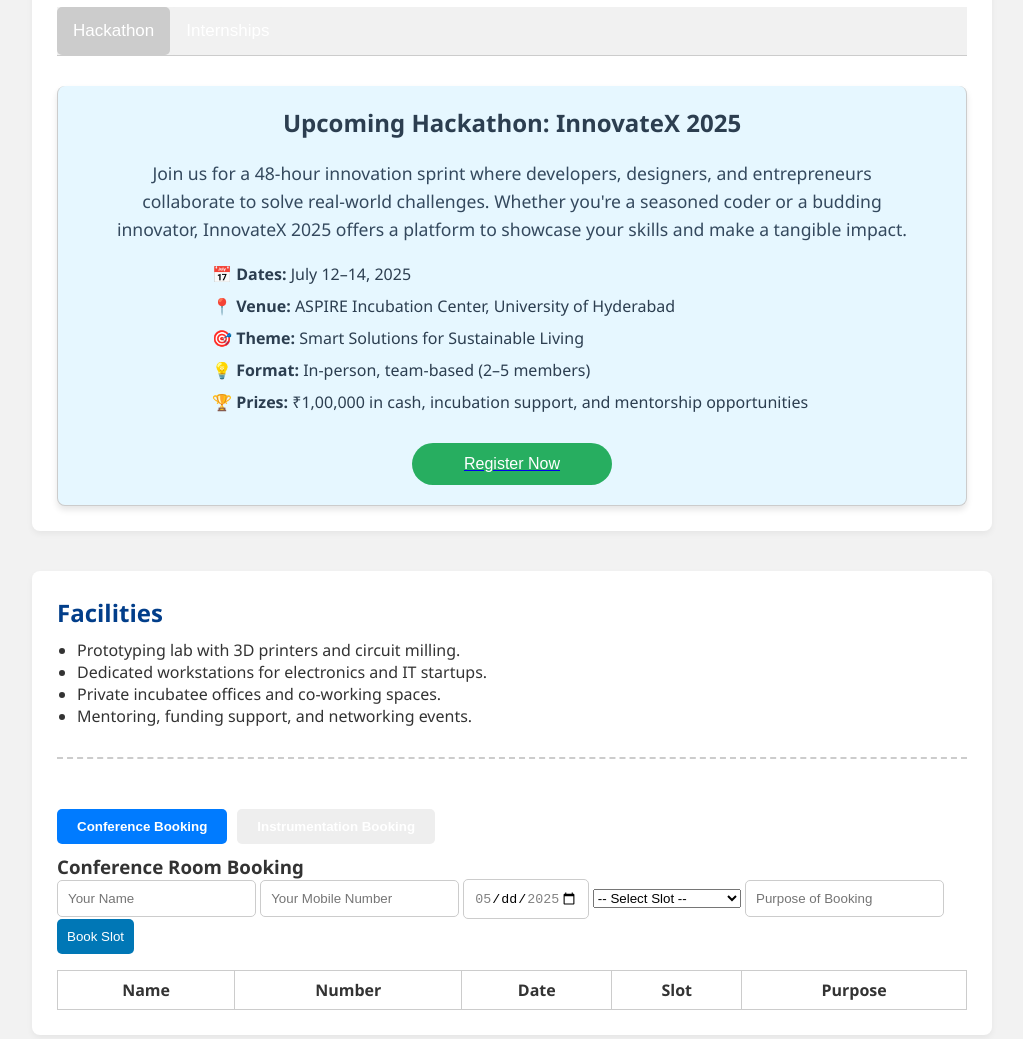
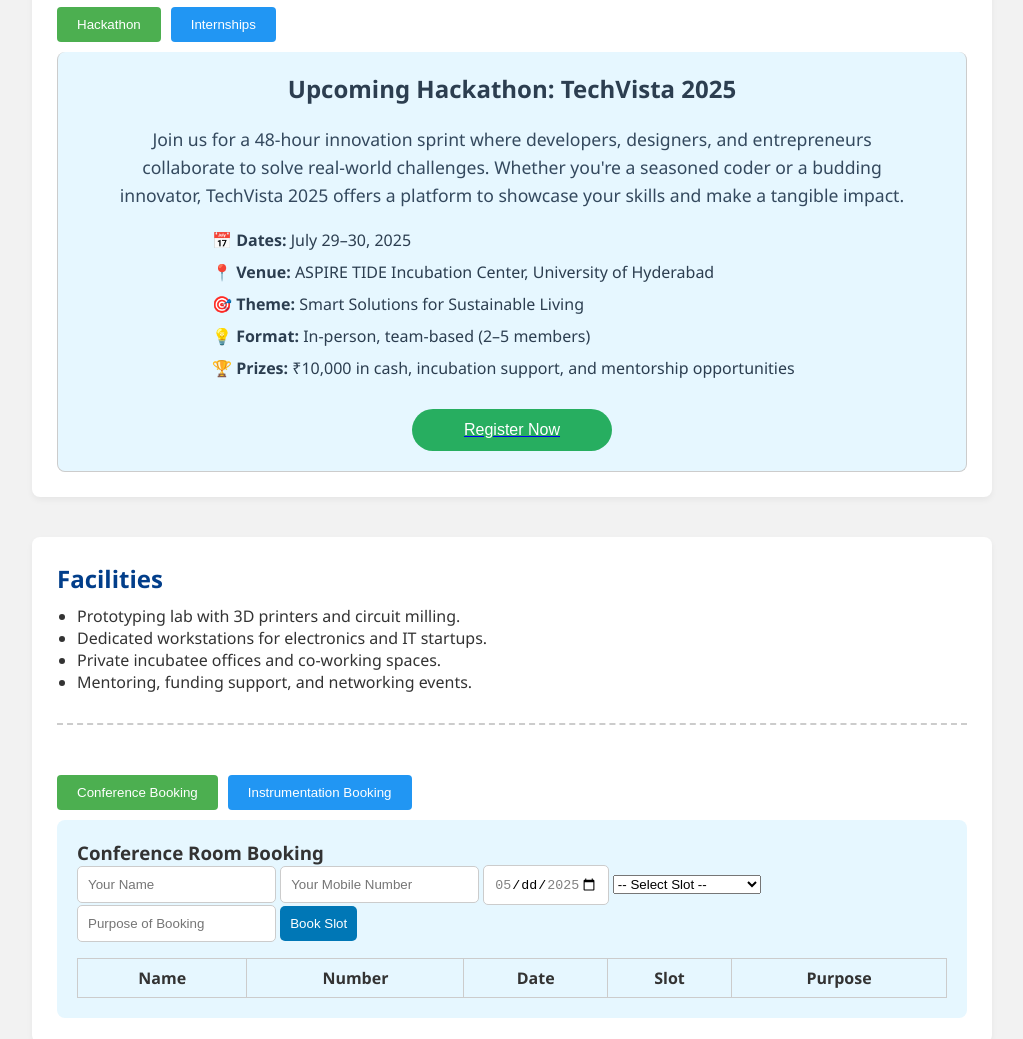
Before and after one commit to thanujkumar1999/testapps, a plain HTML site: page index.html in a window 1280 px wide. Shown: the part 903-1942 px from the top of the page, without its empty margins (128-1151 px from the left). Drawn offline with Linux system fonts and the light colour scheme; sample sign-in values are in the browser's storage; a script that the page names is missing.

Commit message:
Add files via upload

```diff
--- a/app.js
+++ b/app.js
@@ -42,7 +42,6 @@
 
   setTimeout(() => {
     window.location.href = 'index.html';
-    console.log("✅ Redirecting to index.html");
   }, 3000);
 
 });
--- a/index.html
+++ b/index.html
@@ -60,23 +60,23 @@
 
       <!-- Tab Content -->
       <div id="hackathon" class="tabcontent" style="display: block;">
-        <h2>Upcoming Hackathon: InnovateX 2025</h2>
-        <p>Join us for a 48-hour innovation sprint where developers, designers, and entrepreneurs collaborate to solve real-world challenges. Whether you're a seasoned coder or a budding innovator, InnovateX 2025 offers a platform to showcase your skills and make a tangible impact.</p>
+        <h2>Upcoming Hackathon: TechVista 2025</h2>
+        <p>Join us for a 48-hour innovation sprint where developers, designers, and entrepreneurs collaborate to solve real-world challenges. Whether you're a seasoned coder or a budding innovator, TechVista 2025 offers a platform to showcase your skills and make a tangible impact.</p>
         <ul>
-          <li><strong>📅 Dates:</strong> July 12–14, 2025</li>
-          <li><strong>📍 Venue:</strong> ASPIRE Incubation Center, University of Hyderabad</li>
+          <li><strong>📅 Dates:</strong> July 29–30, 2025</li>
+          <li><strong>📍 Venue:</strong> ASPIRE TIDE Incubation Center, University of Hyderabad</li>
           <li><strong>🎯 Theme:</strong> Smart Solutions for Sustainable Living</li>
           <li><strong>💡 Format:</strong> In-person, team-based (2–5 members)</li>
-          <li><strong>🏆 Prizes:</strong> ₹1,00,000 in cash, incubation support, and mentorship opportunities</li>
+          <li><strong>🏆 Prizes:</strong> ₹10,000 in cash, incubation support, and mentorship opportunities</li>
         </ul>
 
-        <a href="https://aspire.uohyd.ac.in/hackathon" target="_blank" rel="noopener noreferrer">
+        <a href="https://docs.google.com/forms/d/e/1FAIpQLSeKeWLt04pyTFE43ITSi-FC76H6GMUwRZLn07jIIlTUBDl1Eg/viewform?usp=sharing&ouid=114636627991783285586" target="_blank" rel="noopener noreferrer">
           <button class="hackathon-btn">Register Now</button>
         </a>
-
-      <div id="internships" class="tabcontent">
-        <h3>Summer Internship Program</h3>
-        <p>Explore internship opportunities across various departments and gain hands-on experience in your field of interest.</p>
+      </div>
+      <div id="internships" class="tabcontent" style="display: none;">
+        <h2>Internship Program</h2>
+        <p>Currently we are not having any openings. For the latest updates on internship opportunities, regularly check this Page</p>
       </div>
     </section>
 
--- a/style.css
+++ b/style.css
@@ -218,19 +218,22 @@
 }
 
 .tab-btn {
+  background-color: #2196F3;
+  color: white;
+  border: none;
   padding: 10px 20px;
-  background: #eee;
-  border: none;
   cursor: pointer;
-  border-radius: 5px;
-  font-weight: bold;
+  border-radius: 4px;
 }
 
 .tab-btn.active {
-  background-color: #007BFF;
+  background-color: #4CAF50;
   color: white;
+  border: none;
+  padding: 10px 20px;
+  cursor: pointer;
+  border-radius: 4px;
 }
-
 .tab-content {
   display: none;
 }
@@ -267,12 +270,11 @@
 }
 
 /* for hackthon */
+/* Hackathon Tab Content */
 #hackathon {
-  background-color: #f9f9f9;
-  padding: 40px 20px;
-  margin-top: 30px;
+  background-color: #e6f7ff; /* Light blue */
+  padding: 20px;
   border-radius: 8px;
-  box-shadow: 0 4px 6px rgba(0, 0, 0, 0.1);
 }
 
 #hackathon h2 {
@@ -324,40 +326,36 @@
 /* for events */
 /* Tab container */
 .tab {
-  overflow: hidden;
-  border-bottom: 1px solid #ccc;
-  background-color: #f1f1f1;
-}
-
-/* Hackathon Tab Content */
-#hackathon {
-  background-color: #e6f7ff; /* Light blue */
-  padding: 20px;
-  border-radius: 8px;
+  display: flex;
+  gap: 10px;
+  margin-bottom: 10px;
 }
 
 /* Internships Tab Content */
 #internships {
-  background-color: #fffbe6; /* Light yellow */
+  background-color: #fffbe6;
   padding: 20px;
   border-radius: 8px;
 }
 
 /* Tab buttons */
 .tab button {
-  background-color: inherit;
-  float: left;
+  background-color: #2196F3;
+  color: white;
   border: none;
-  outline: none;
+  padding: 10px 20px;
   cursor: pointer;
-  padding: 14px 16px;
-  transition: 0.3s;
-  font-size: 17px;
+  border-radius: 4px;
 }
 
 /* Active tab button */
 .tab button.active {
-  background-color: #ccc;
+  background-color: #4CAF50;
+  color: white;
+  border: none;
+  padding: 10px 20px;
+  cursor: pointer;
+  border-radius: 4px;
 }
 
 /* Tab content */
@@ -367,3 +365,17 @@
   border: 1px solid #ccc;
   border-top: none;
 }
+
+/* Conference Booking Tab Content */
+#conferenceTab {
+  background-color: #e6f7ff;
+  padding: 20px;
+  border-radius: 8px;
+}
+
+/* Instrumentation Booking Tab Content */
+#instrumentationTab {
+  background-color: #fffbe6;
+  padding: 20px;
+  border-radius: 8px;
+}
```
